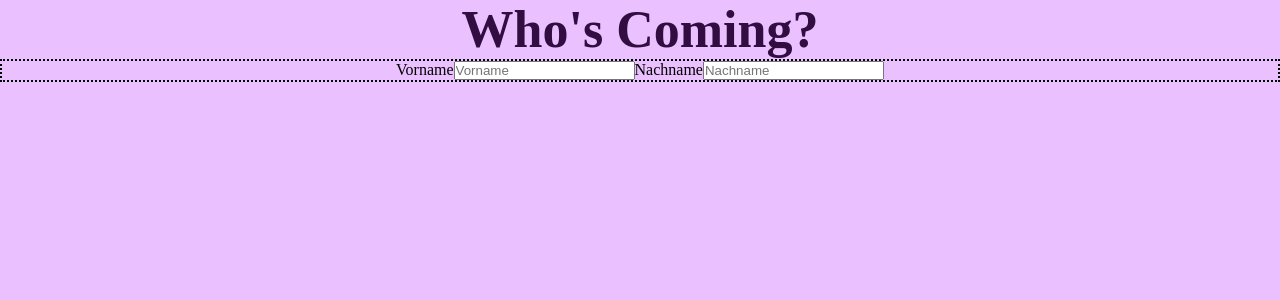
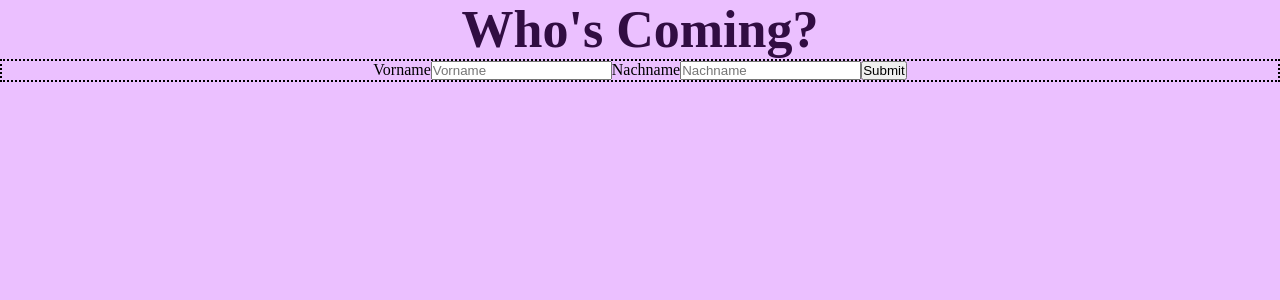
Before and after one commit to Overcook3265/react-guest-list, a React app: page / in a window 1280 px wide. Shown: the top 300 px of the page. Built offline with nearby package versions, Linux system fonts and the light colour scheme; the HTML template or start-up script is replaced by a standard one.

Commit message:
Add submit function with Enter key and console log

```diff
--- a/src/App.js
+++ b/src/App.js
@@ -4,22 +4,26 @@ import styles from './App.module.scss';
 
 export default function App() {
   const [firstName, setFirstName] = useState('');
-  const [familyName, setFamilyName] = useState('');
-  const initialGuests = [{ name: '', family: '' }];
+  const [lastName, setLastName] = useState('');
+  const handleSubmit = (event) => {
+    event.preventDefault();
+
+    console.log(`Submitted ${firstName} ${lastName} `);
+  };
+  const initialGuests = [{ name: '', last: '' }];
   return (
     <div className={styles.app}>
       <div className="Wrapper">
         <header className={styles.header}>
           <h1>Who's Coming?</h1>
         </header>
-        <body>
-          <section className={styles.inputfields}>
+        <form className={styles.inputfields} onSubmit={handleSubmit}>
           <label>
             Vorname
             <input
               placeholder={'Vorname'}
               onChange={(event) => {
-                  setFirstName(event.currentTarget.value);
+                setFirstName(event.target.value);
               }}
             />
           </label>
@@ -28,15 +32,13 @@ export default function App() {
             <input
               placeholder={'Nachname'}
               onChange={(event) => {
-                  setFamilyName(event.currentTarget.value);
+                setLastName(event.target.value);
               }}
             />
           </label>
-          </section>
-          <div>
-            {firstName} {familyName}
-          </div>
-        </body>
+          <button type="submit">Submit</button>
+        </form>
+        <div>{/* {firstName} {lastName} */}</div>
       </div>
     </div>
   );
```
Lines whose indentation alone changed are shown as unchanged.
